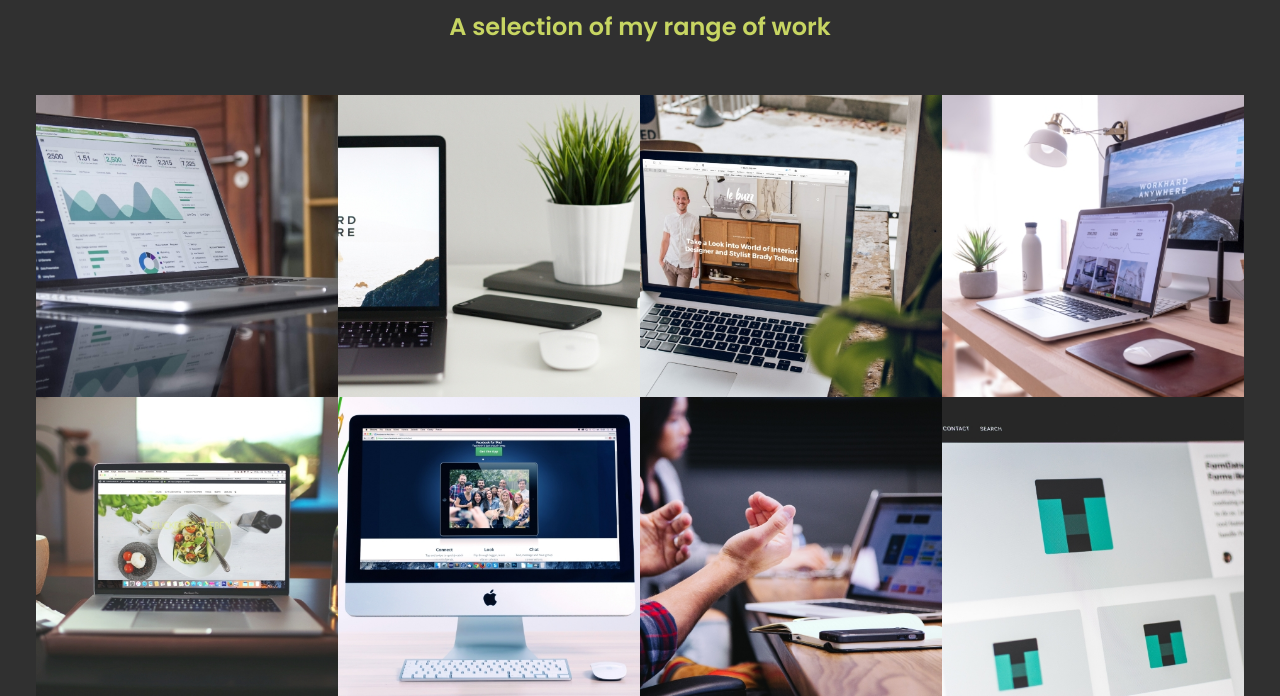
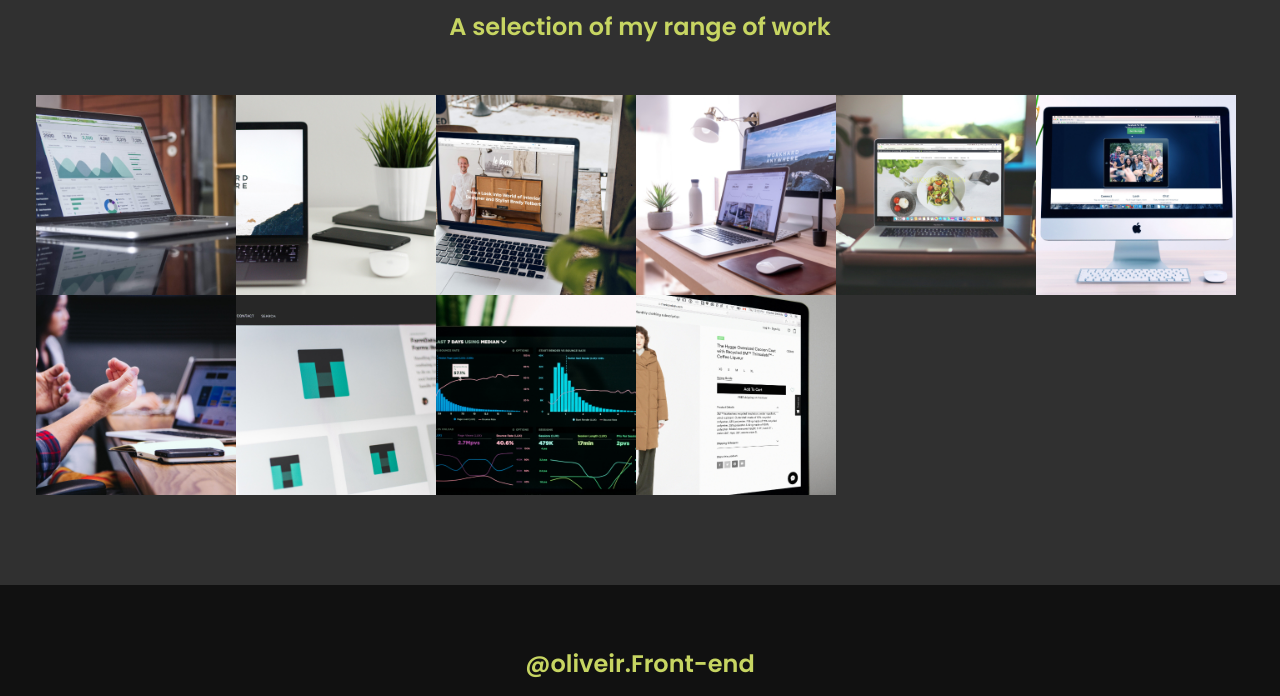
Before and after one commit to TommyOliveir/Portfolio-m11, a plain HTML site: page index.html in a window 1280 px wide. Shown: the part 1983-2679 px from the top of the page. Drawn offline with nearby package versions, Linux system fonts and the light colour scheme.

Commit message:
flex wrap

```diff
--- a/css/style.css
+++ b/css/style.css
@@ -396,9 +396,19 @@ header {
     text-align: center;
 }
 
-.portfolio {
+/* .portfolio {
     display: grid;
     grid-template-columns: repeat(auto-fit, minmax(300px, 1fr));
+} */
+.portfolio {
+    display: flex;
+    flex-wrap: wrap;
+    flex-basis: 150px;
+    flex-grow: 1;
+}
+
+.portfolio__img {
+   width: 200px;
 }
 
 .portfolio__item {
@@ -422,6 +432,7 @@ header {
     transform: scale(1.2);
     opacity: .5;
 }
+
 
 
 /* footer */
--- a/index.html
+++ b/index.html
@@ -131,9 +131,9 @@
                     <img src="img/portfolio-09.jpg" alt="" class="portfolio__img">
                 </a>
 
-                <!-- Portfolio item 0 0-->
+                <!-- Portfolio item 10-->
                 <a href="#" class="portfolio__item">
-                    <img src="img/portfolio-10.jpg" alt="" class="portfolio__img">
+                    <img src="img/portfolio-10.jpg" alt="" class="portfolio__img last-img">
                 </a>
             </div>
         </section>
```
